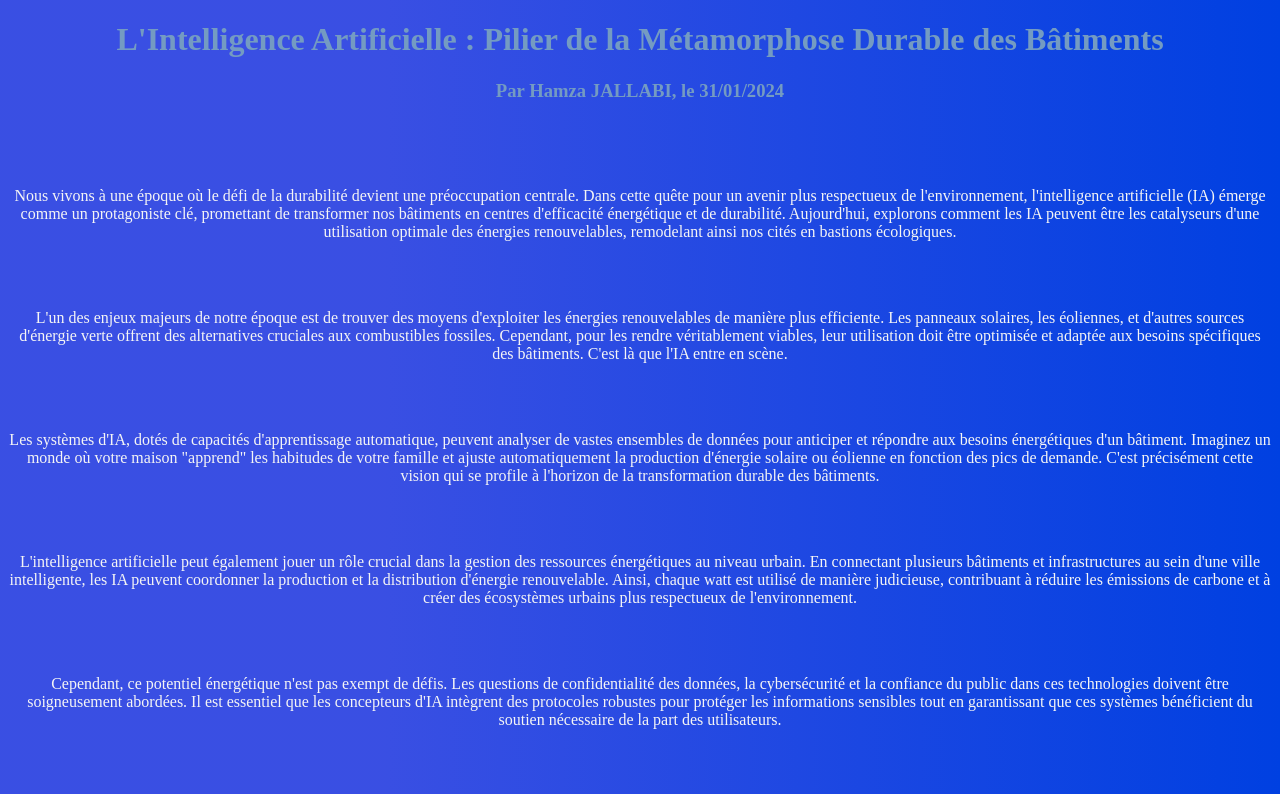
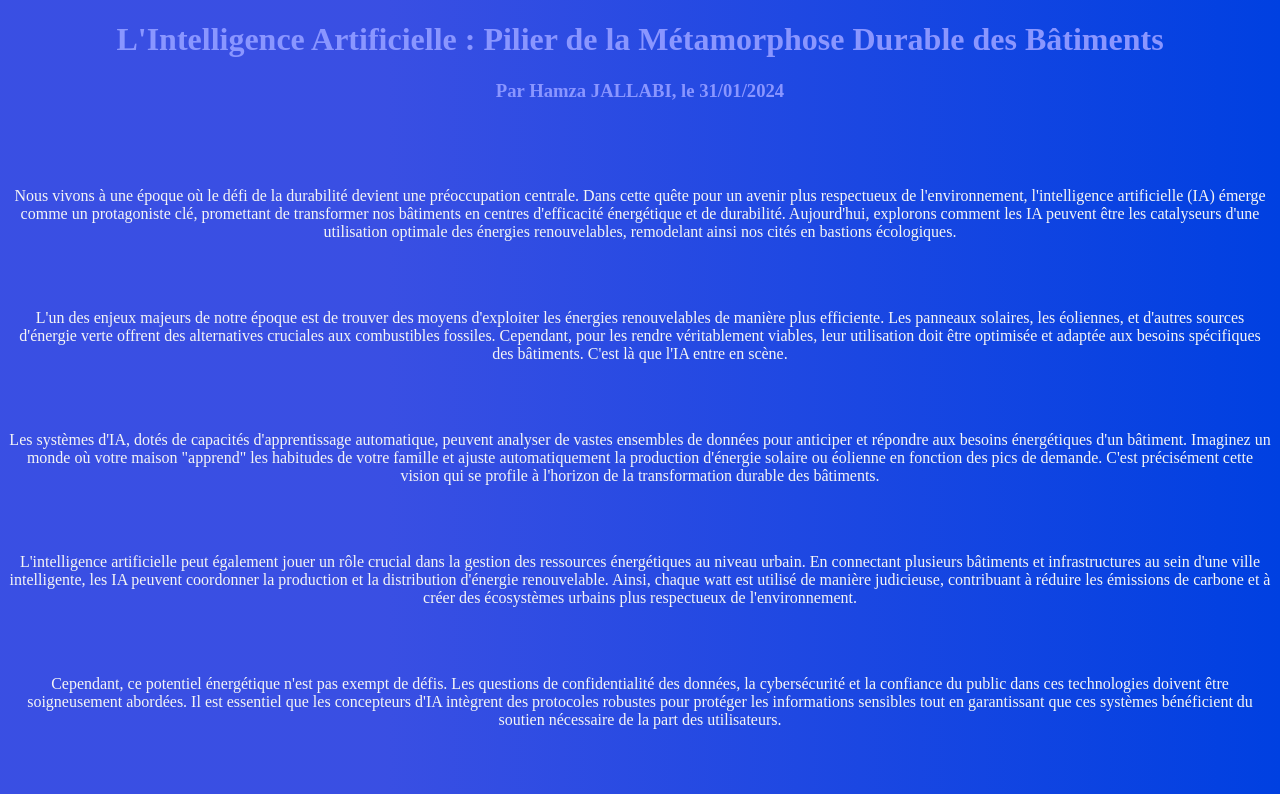
Before and after one commit to raresElu12/energIA, a plain HTML site: page articles/art-1.html in a window 1280 px wide. Shown: the top 794 px of the page. Drawn offline with Linux system fonts and the light colour scheme.

Commit message:
Update styleart.css

```diff
--- a/styleart.css
+++ b/styleart.css
@@ -11,7 +11,7 @@ body{
 }
 h1,h2{
     text-align:center;
-    color:#749bc2;
+    color:#8a96ff;
 }
 h2{
     font-size:14pt;
```
